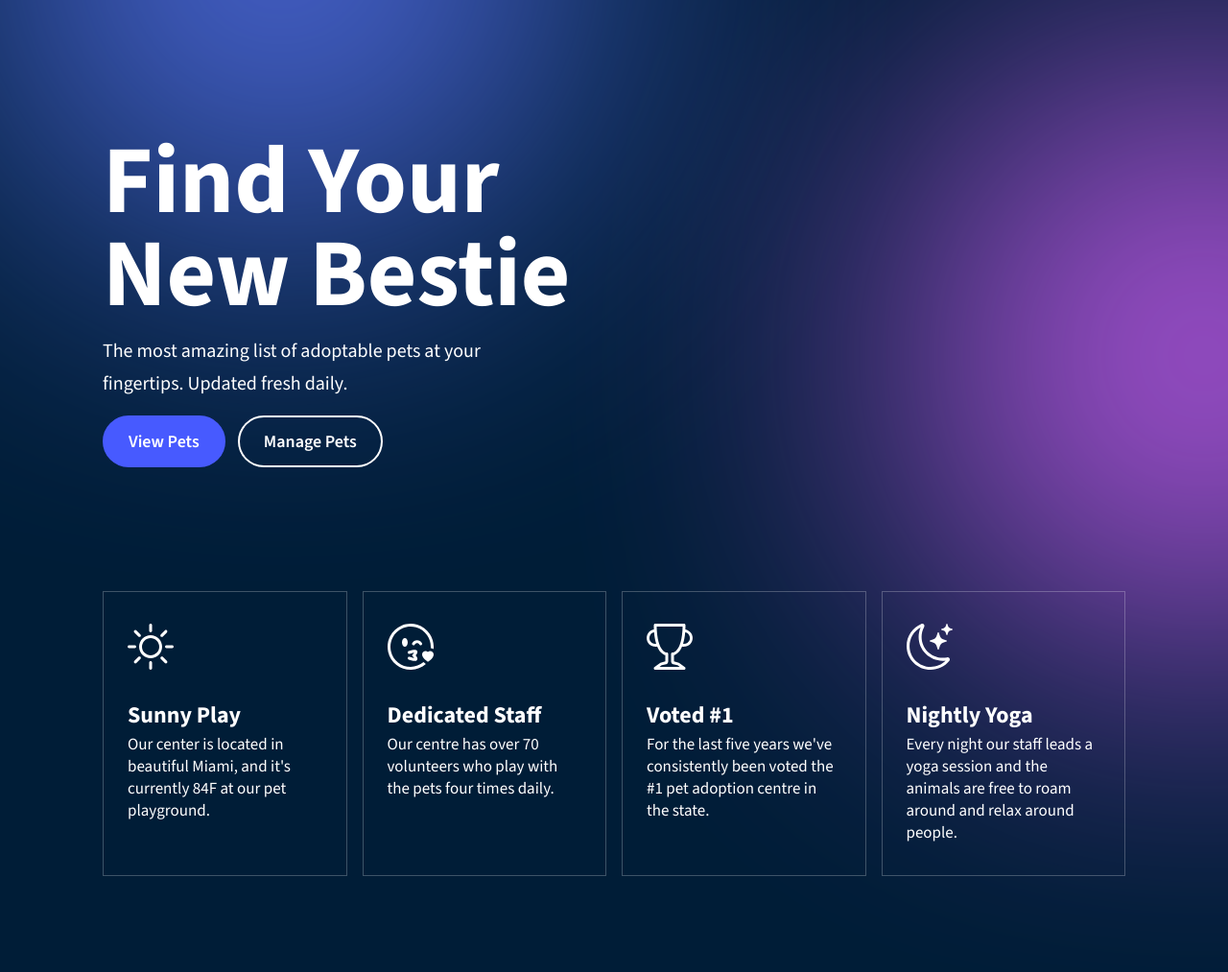
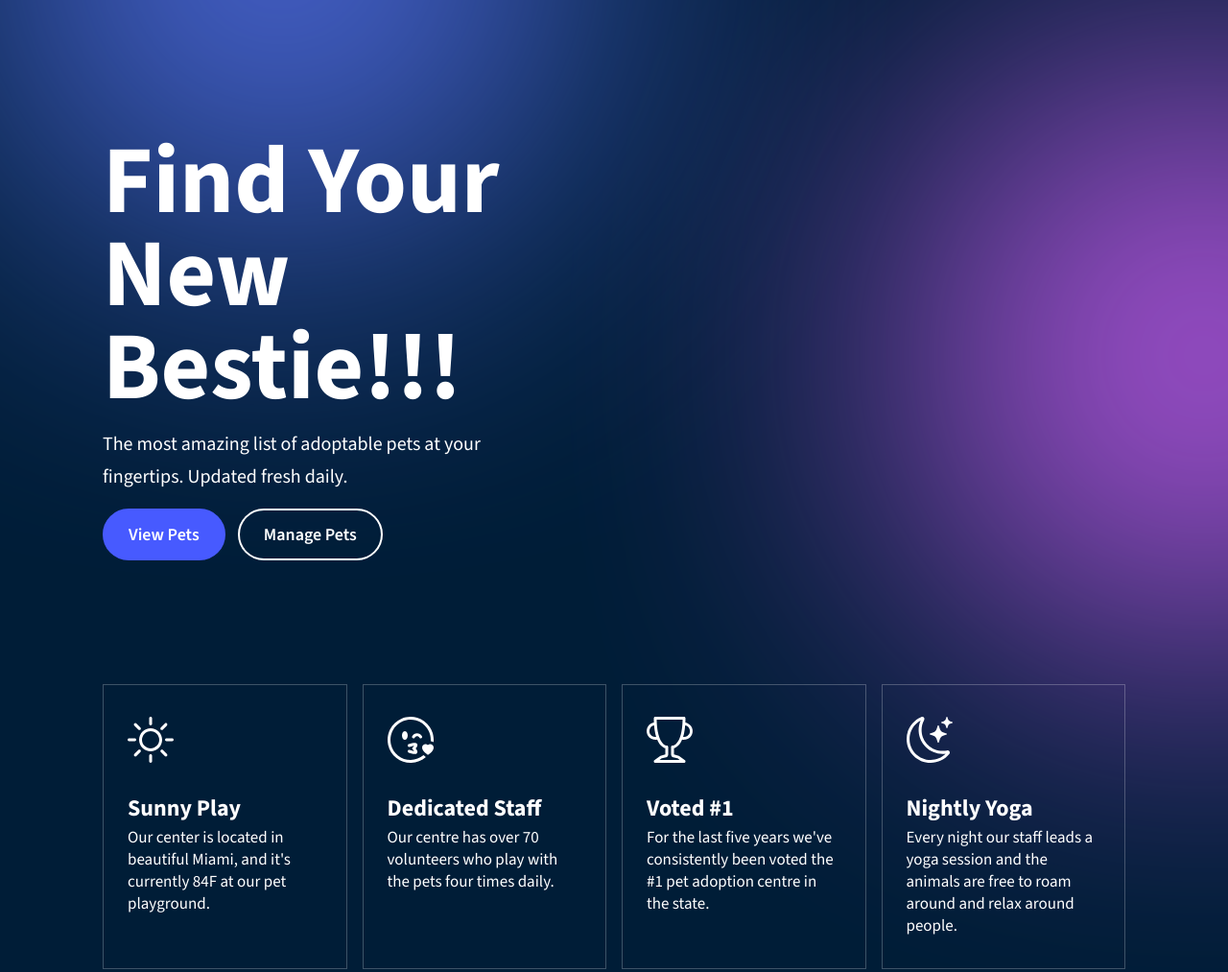
Before and after one commit to James4848/pet-adoption, a plain HTML site: page index.html in a window 1280 px wide. Shown: the top 1013 px of the page at 96% size. Drawn offline with nearby package versions, Linux system fonts and the light colour scheme.

Commit message:
Update index.html

```diff
--- a/index.html
+++ b/index.html
@@ -13,7 +13,7 @@
     <div class="top-section">
 
       <div class="actual-top-content">
-      <h1>Find Your New Bestie</h1>
+      <h1>Find Your New Bestie!!!</h1>
       <p class="intro-text">The most amazing list of adoptable pets at your fingertips. Updated fresh daily.</p>
       <div class="intro-buttons">
       <a class="our-btn utility-mr" href="#view-pets">View Pets</a>
```
